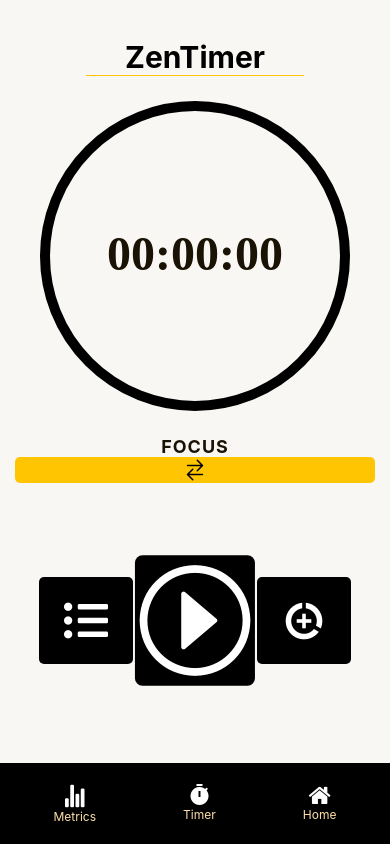
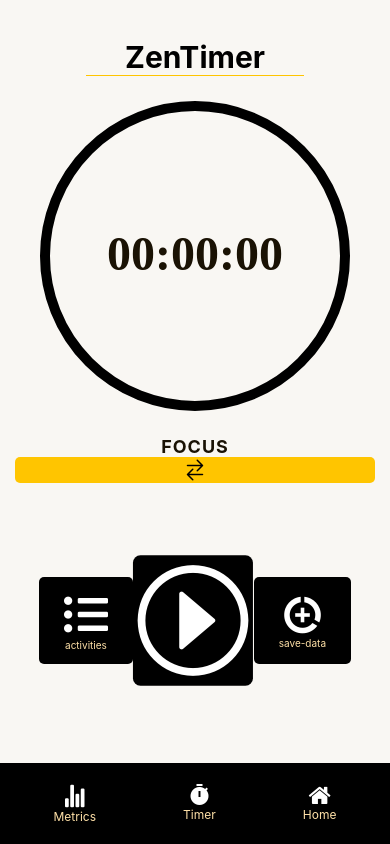
Before and after one commit to Lenindelrionicaragua/HabitTrackerAppFront, a React Native app: screen /StopwatchScreen in a window 390 px wide. Built offline with nearby package versions, Linux system fonts and the light colour scheme; what expo-web-browser would draw is missing.

Commit message:
add ButtonText style

```diff
--- a/screens/StopwatchScreen/StopwatchScreen.js
+++ b/screens/StopwatchScreen/StopwatchScreen.js
@@ -18,7 +18,8 @@ import {
   StyledStartButton,
   ButtonsContainer,
   RowContainer,
-  SwapButton
+  SwapButton,
+  ButtonText
 } from "./StopwatchScreenStyles";
 
 const { white, black, orange, grey } = Colors;
@@ -142,6 +143,7 @@ const StopwatchScreen = () => {
         <RowContainer>
           <StyledButton onPress={handleActivityChange}>
             <FontAwesome5 name="list-ul" size={44} color="white" />
+            <ButtonText>activities</ButtonText>
           </StyledButton>
           {running ? (
             <StyledStartButton onPress={pauseStopwatch}>
@@ -154,6 +156,7 @@ const StopwatchScreen = () => {
           )}
           <StyledButton onPress={resetStopwatch}>
             <MaterialIcons name="data-saver-on" size={44} color="white" />
+            <ButtonText>save-data</ButtonText>
           </StyledButton>
         </RowContainer>
       </ButtonsContainer>
--- a/screens/StopwatchScreen/StopwatchScreenStyles.js
+++ b/screens/StopwatchScreen/StopwatchScreenStyles.js
@@ -64,6 +64,11 @@ export const ButtonsContainer = styled(View)`
   margin-bottom: 15%;
 `;
 
+export const ButtonText = styled(Text)`
+  color: ${white};
+  font-size: 10px;
+`;
+
 export const StyledButton = styled(Pressable)`
   padding: 1% 8% 1% 8%;
   background-color: ${black};
```
